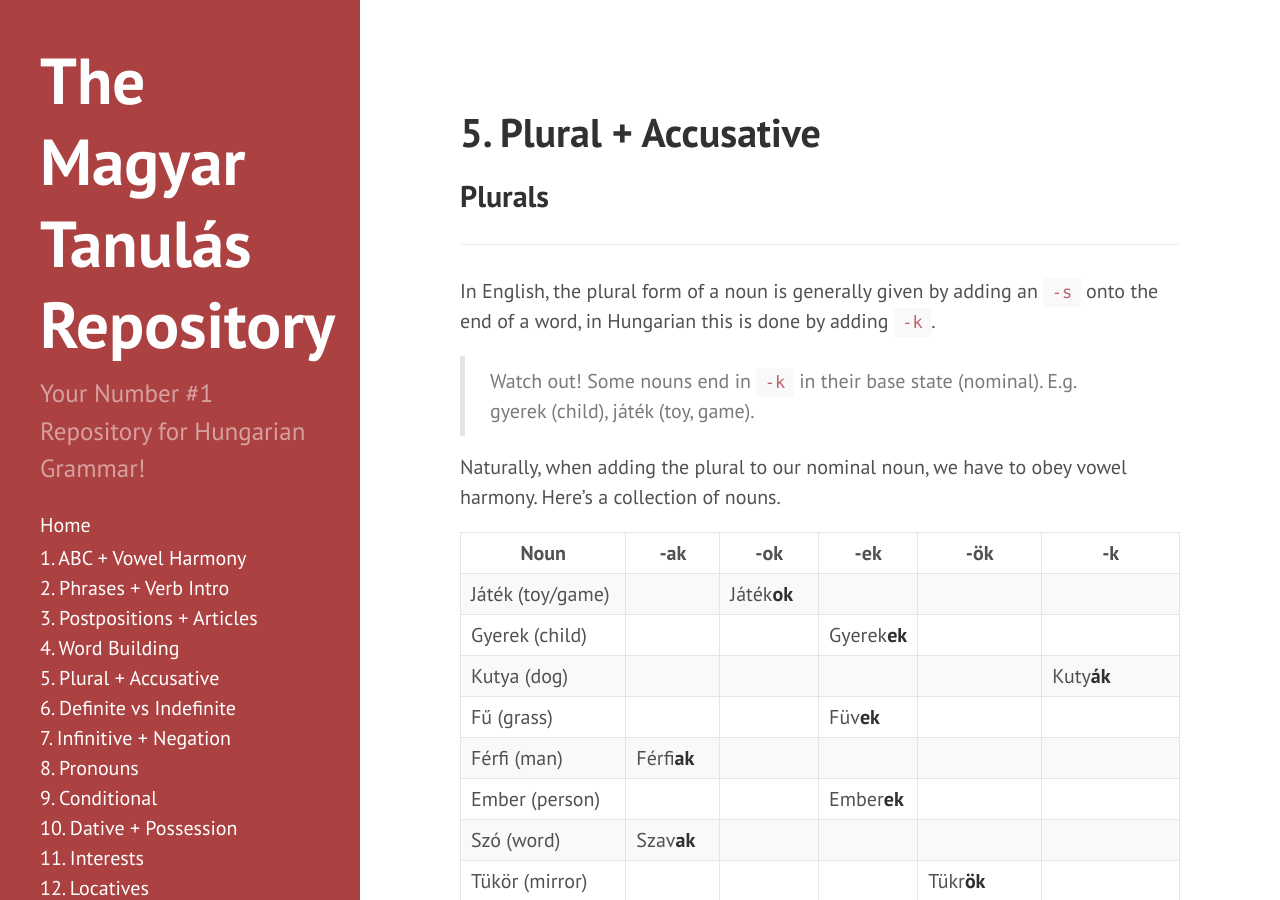
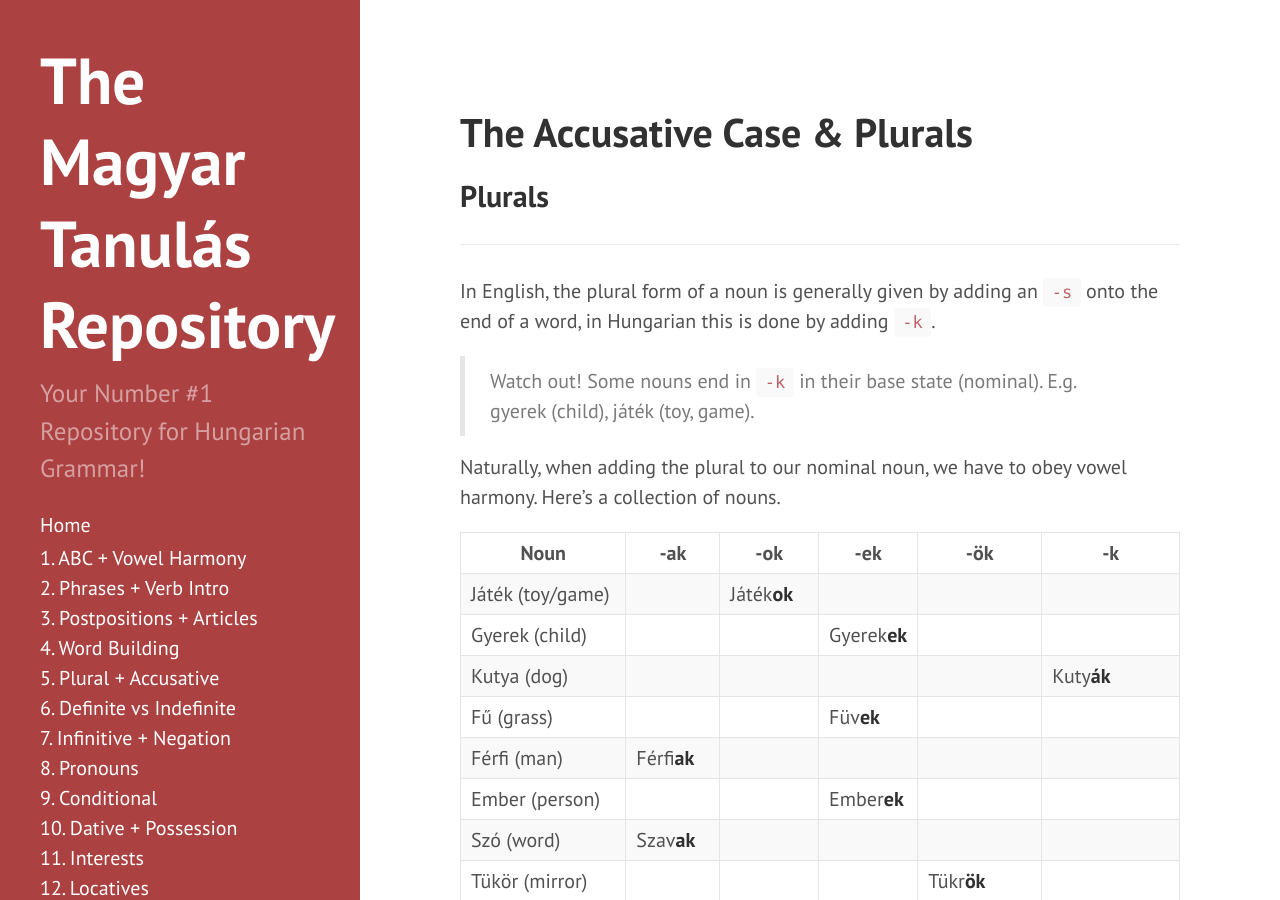
Before and after one commit to Magyartanulas/magyartanulas.github.io, a Jekyll site: the page built from accusative_plurals.md, in a window 1280 px wide and 900 px high. Built offline with Jekyll 4.4.1, drawn with Linux system fonts in a browser that asks for light colours; Markdown is read by kramdown in place of the engine named in the settings.

Commit message:
Update and rename Section5.md to accusative_plurals.md

```diff
--- a/Section5.md
+++ b/accusative_plurals.md
@@ -1,7 +1,6 @@
 ---
 layout: page
-title: 5. Plural + Accusative
-order: 5
+title: The Accusative Case & Plurals
 ---
 
 ## Plurals
```
